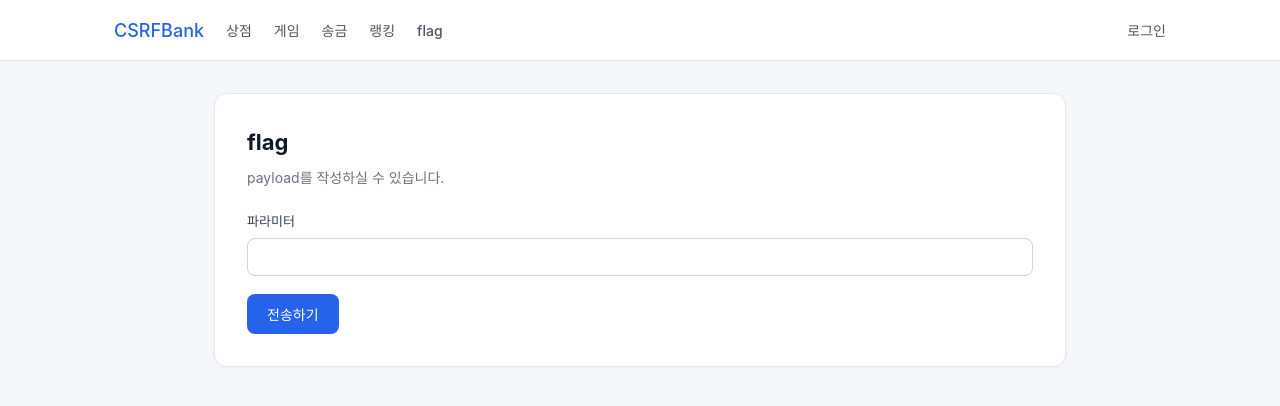
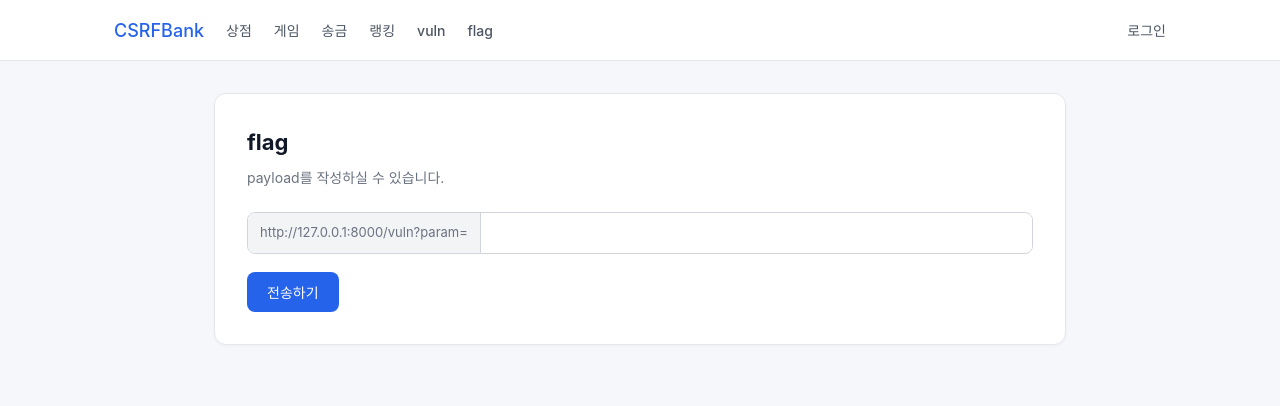
Before and after one commit to SoliShim/CAUtion-CTF-A-team, a Flask app: page /flag in a window 1280 px wide. Shown: the top 406 px of the page. Run offline with Flask 3, Linux system fonts and the light colour scheme.

Commit message:
feat: 송금 페이지의 에러 표시 수정 및 flag 페이지 UI 수정

```diff
--- a/CSRF/app.py
+++ b/CSRF/app.py
@@ -177,11 +177,11 @@ def vuln():
 @app.route("/flag", methods=["GET", "POST"])
 def flag():
     if request.method == "GET":
-        return render_template("flag.html")
+        return render_template("flag.html", base_url=BASE_URL)
     elif request.method == "POST":
         session_id = request.cookies.get("sessionid") or request.remote_addr
         if session_id in flag_in_flight:
-            return render_template("flag.html", message=("error", "이전 요청을 처리 중입니다. 잠시 후 다시 시도해주세요."))
+            return render_template("flag.html", base_url=BASE_URL, message=("error", "이전 요청을 처리 중입니다. 잠시 후 다시 시도해주세요."))
         flag_in_flight.add(session_id)
         try:
             param = request.form.get("param", "")
@@ -190,8 +190,8 @@ def flag():
             except Exception:
                 result = False
             if not result:
-                return render_template("flag.html", message=("error", "잘못된 payload입니다."))
-            return render_template("flag.html", message=("success", "payload가 전송되었습니다."))
+                return render_template("flag.html", base_url=BASE_URL, message=("error", "잘못된 payload입니다."))
+            return render_template("flag.html", base_url=BASE_URL, message=("success", "payload가 전송되었습니다."))
         finally:
             flag_in_flight.discard(session_id)
 
@@ -327,27 +327,30 @@ def transfer():
         to = request.form.get("to", "")
         amount_raw = request.form.get("amount", "0")
 
+        def err(msg):
+            return render_template("transfer.html", csrf_token=csrf_token, text=msg)
+
         if form_token != csrf_token:
-            return "invalid csrf token"
+            return err("유효하지 않은 요청입니다.")
 
         if to not in users:
-            return "invalid user"
+            return err("존재하지 않는 사용자입니다.")
 
         try:
             amount = int(amount_raw)
         except ValueError:
-            return "invalid amount"
+            return err("금액이 올바르지 않습니다.")
 
         if amount <= 0:
-            return "invalid amount"
+            return err("금액은 1 이상이어야 합니다.")
 
         if users[username]["money"] < amount:
-            return "not enough money"
+            return err("잔액이 부족합니다.")
 
         users[username]["money"] -= amount
         users[to]["money"] += amount
 
-        return "transfer success"
+        return render_template("transfer.html", csrf_token=csrf_token, text_success="송금이 완료되었습니다.")
 
 if __name__ == "__main__":
     app.run(host="0.0.0.0", port=PORT)
--- a/CSRF/static/style.css
+++ b/CSRF/static/style.css
@@ -221,6 +221,31 @@ button:disabled {
     cursor: not-allowed;
 }
 
+.url-input-row {
+    display: flex;
+    align-items: center;
+    gap: 0;
+    border: 1px solid #d1d5db;
+    border-radius: 8px;
+    overflow: hidden;
+}
+
+.url-prefix {
+    padding: 10px 12px;
+    background: #f3f4f6;
+    color: #6b7280;
+    font-size: 13px;
+    white-space: nowrap;
+    border-right: 1px solid #d1d5db;
+}
+
+.url-input-row input {
+    border: none;
+    border-radius: 0;
+    flex: 1;
+    min-width: 0;
+}
+
 table {
     width: 100%;
     border-collapse: collapse;
--- a/CSRF/templates/base.html
+++ b/CSRF/templates/base.html
@@ -15,6 +15,7 @@
                 <a href="{{ url_for('game') }}">게임</a>
                 <a href="{{ url_for('transfer') }}">송금</a>
                 <a href="{{ url_for('rank') }}">랭킹</a>
+                <a href="{{ url_for('vuln', param='hello') }}">vuln</a>
                 <a href="{{ url_for('flag') }}">flag</a>
             </div>
             <div class="nav-right">
--- a/CSRF/templates/flag.html
+++ b/CSRF/templates/flag.html
@@ -11,8 +11,10 @@
 
     <form method="post" action="{{ url_for('flag') }}" id="flag-form">
         <div class="form-group">
-            <label for="param">파라미터</label>
-            <input type="text" id="param" name="param" required>
+            <div class="url-input-row">
+                <span class="url-prefix">{{ base_url }}/vuln?param=</span>
+                <input type="text" id="param" name="param" required>
+            </div>
         </div>
         <button type="submit" id="flag-submit">전송하기</button>
     </form>
--- a/CSRF/templates/transfer.html
+++ b/CSRF/templates/transfer.html
@@ -4,6 +4,9 @@
 <div class="card">
     <h1>송금</h1>
 
+    {% if text_success %}
+    <div class="alert alert-success">{{ text_success }}</div>
+    {% endif %}
     {% if text %}
     <div class="alert alert-error">{{ text }}</div>
     {% endif %}
```
